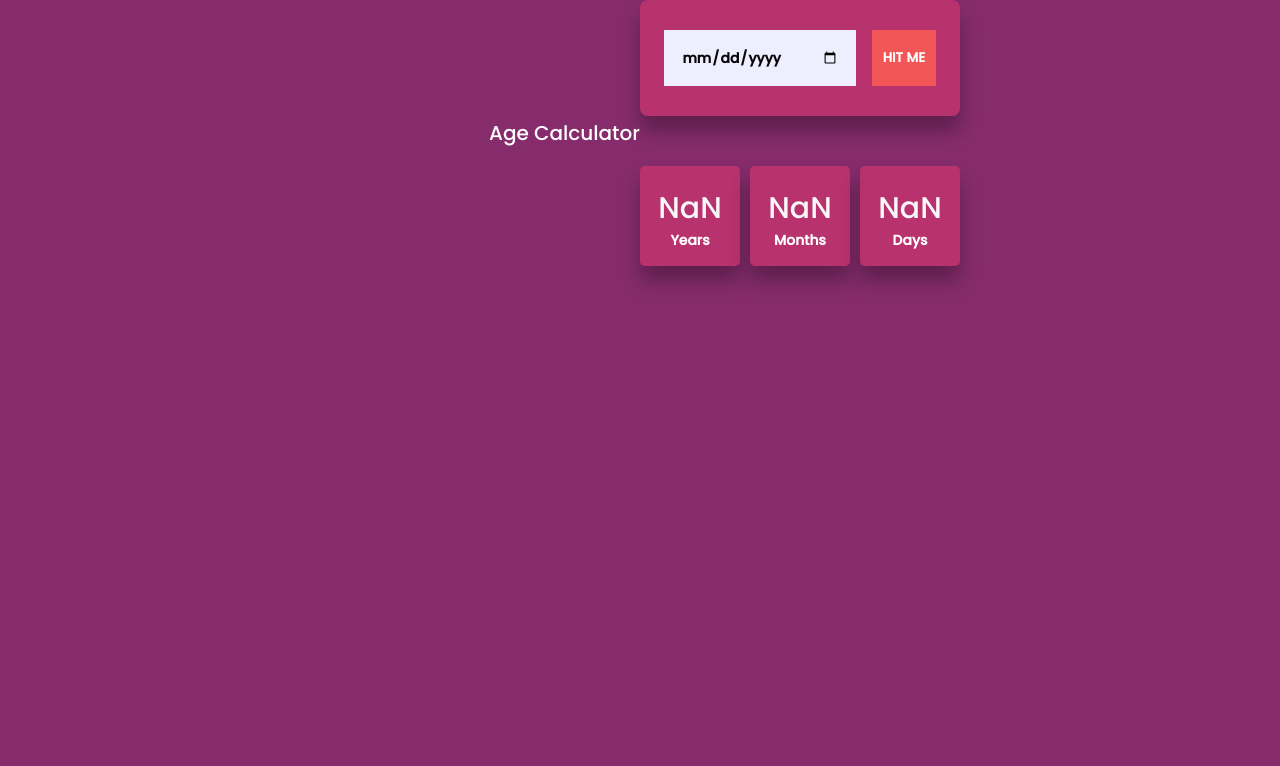
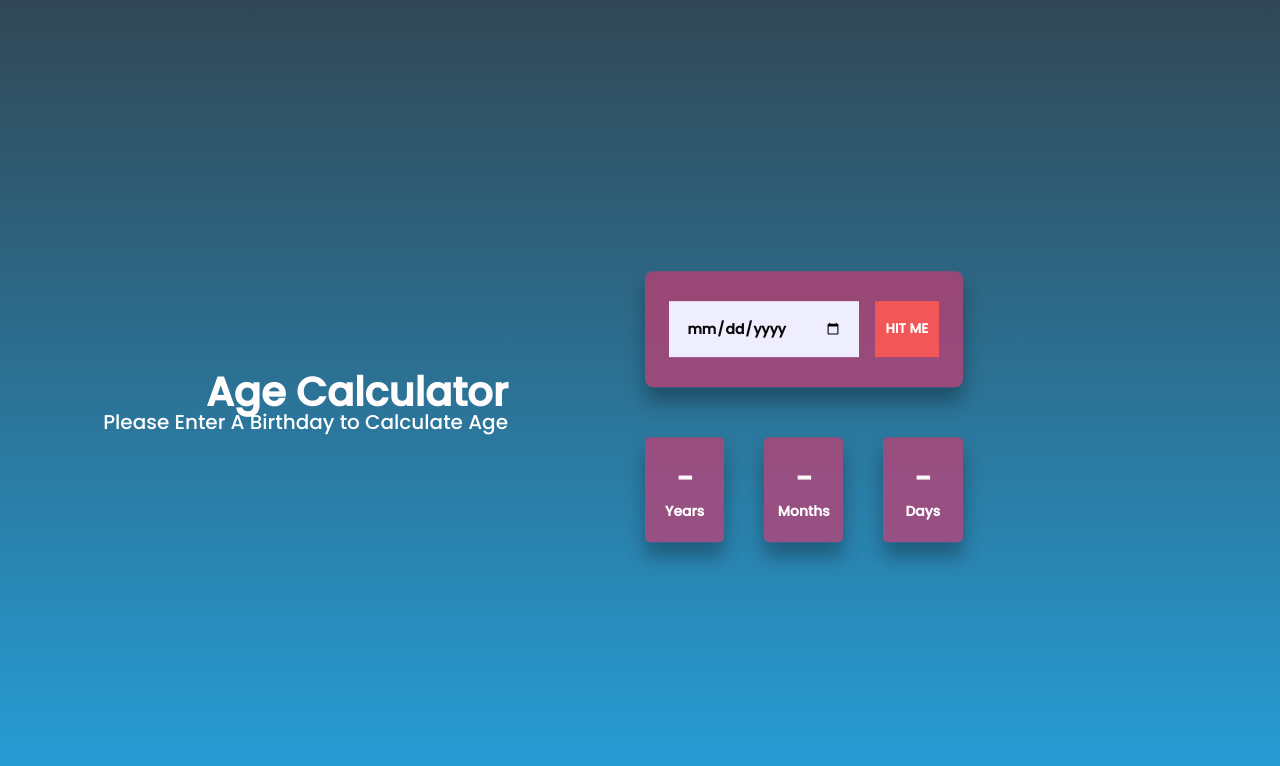
Before and after one commit to Damidu-Thathsara/CodeAlpha_Age_Calculator, a plain HTML site: page index.html in a window 1280 px wide. Both pictures are taken after a click on the button "HIT ME". Drawn offline with Linux system fonts and the light colour scheme.

Commit message:
edited again

```diff
--- a/index.html
+++ b/index.html
@@ -13,7 +13,11 @@
   </head>
   <body>
     <div class="main">
-      <div class="description">Age Calculator</div>
+      <div class="description">
+        <h1>Age Calculator</h1>
+        <div id="GeneratedTxt"></div>
+      </div>
+      <div class="empty"></div>
       <div class="container">
         <div class="input-wrapper">
           <input type="date" id="date-input" />
--- a/script.js
+++ b/script.js
@@ -1,4 +1,5 @@
 const ageCalculate = () => {
+  document.getElementById("GeneratedTxt").textContent = "";
   const today = new Date();
   const inputDate = new Date(document.getElementById("date-input").value);
 
@@ -13,7 +14,14 @@ const ageCalculate = () => {
   const currentDate = today.getDate();
 
   if (isFutureDate(birthDetails, currentYear, currentMonth, currentDate)) {
-    alert("Not Born Yet");
+    document.getElementById("GeneratedTxt").textContent =
+      "Birthdate can not be a future date";
+    displayResult("-", "-", "-");
+    return;
+  }
+
+  if (isNaN(inputDate.getTime())) {
+    document.getElementById("GeneratedTxt").textContent = "Please Enter A Birthday to Calculate Age";
     displayResult("-", "-", "-");
     return;
   }
@@ -24,7 +32,6 @@ const ageCalculate = () => {
     currentMonth,
     currentDate
   );
-
   displayResult(days, months, years);
 };
 
--- a/style.css
+++ b/style.css
@@ -5,23 +5,28 @@
   font-family: "Poppins", sans-serif;
 }
 body {
-  background-color: #862c6c;
-  height: 100%;
+  background-image: repeating-linear-gradient(#314755, #26a0da);
+  height: 100vh;
 }
 .main {
   display: flex;
   flex-direction: row;
   width: "100%";
   align-items: center;
+  transform: translate(0, 100%);
 }
-
+.empty {
+  width: 10%;
+}
 .description {
-  width: 50%;
+  width: 40%;
   color: #fffdfd;
   font-size: 1.25em;
   font-weight: 500;
   line-height: 1.5em;
   text-align: right;
+  height: 100%;
+  margin-right: 10px;
 }
 .container {
   position: relative;
@@ -61,10 +66,10 @@ button {
   width: 50%;
   display: flex;
   justify-content: space-between;
+  align-items: baseline;
 }
 .output-wrapper div {
-  height: 6.25em;
-  width: 6.25em;
+  width: 25%;
   background-color: #d4376ea5;
   border-radius: 0.31em;
   color: #f9f7f7;
@@ -76,7 +81,7 @@ button {
 
 span {
   font-size: 1.87em;
-  font-weight: 500;
+  font-weight: 800;
 }
 p {
   font-size: 0.87em;
```
